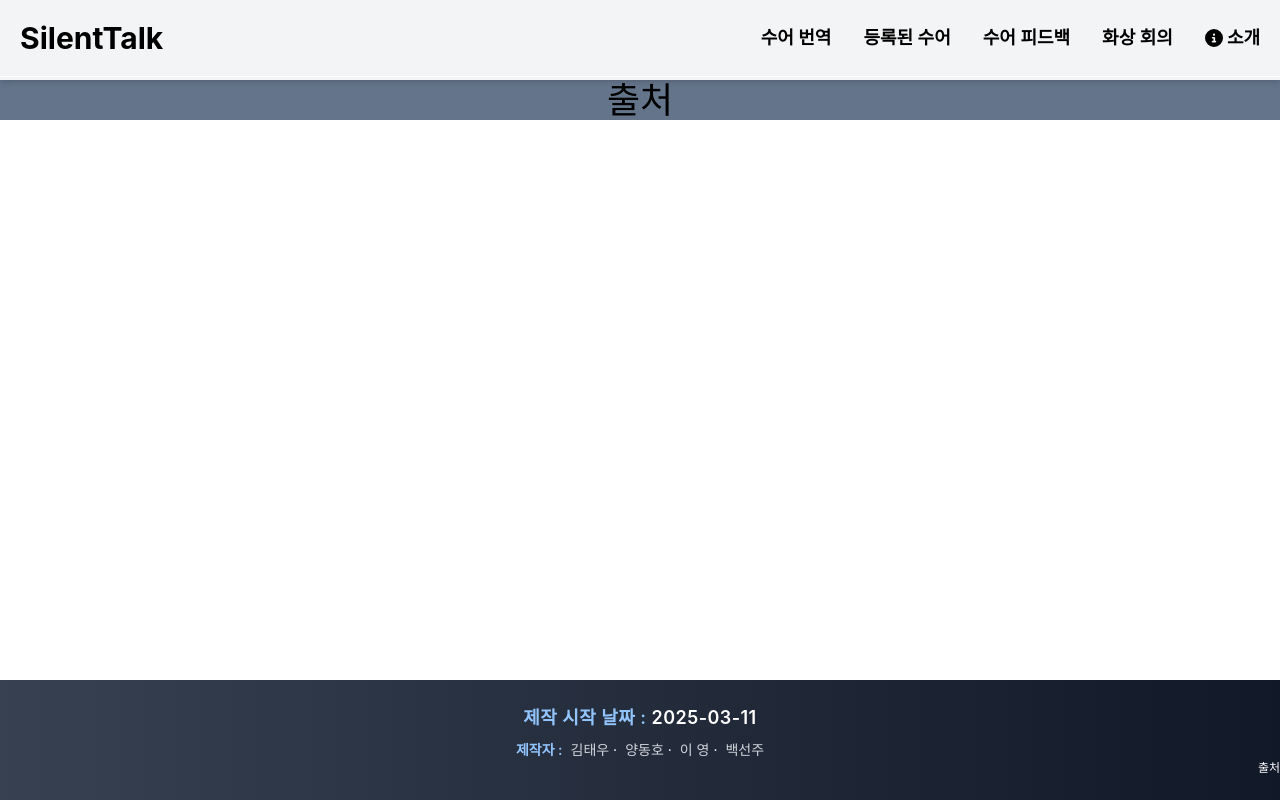
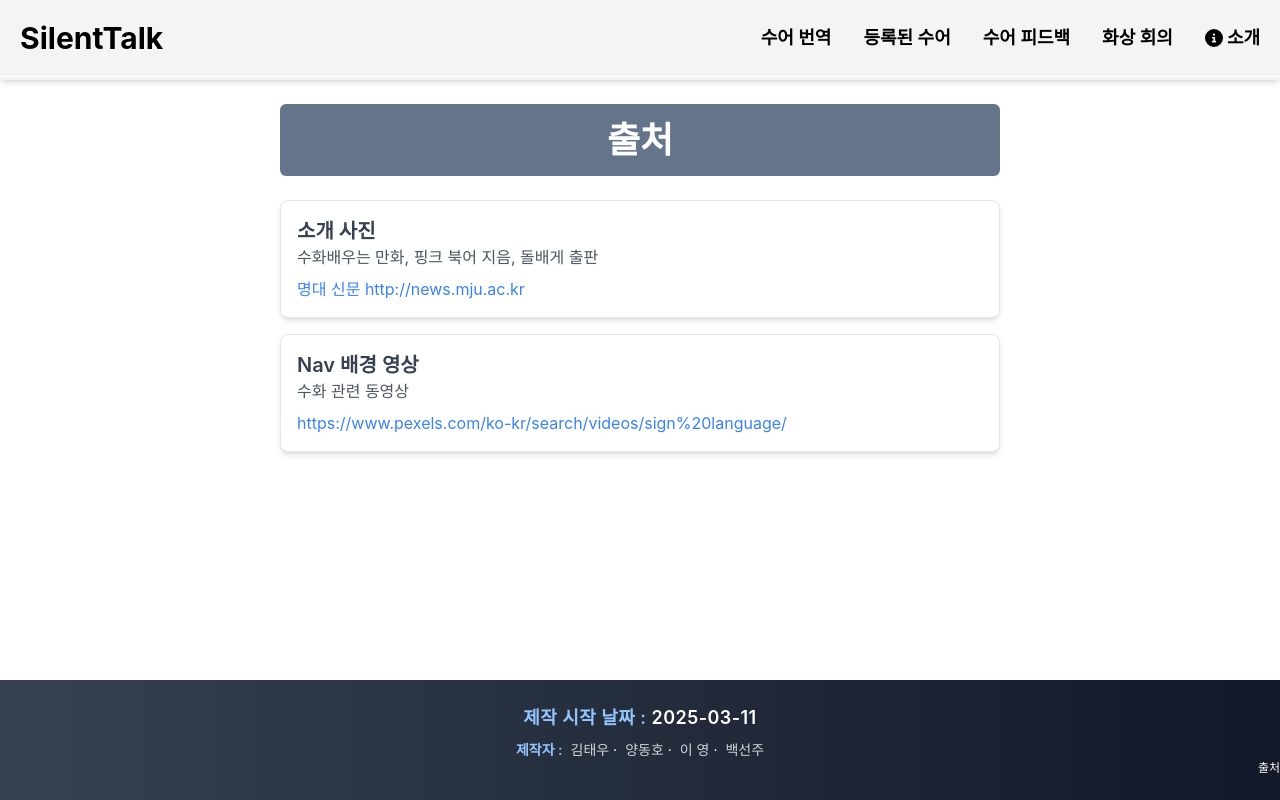
Before and after one commit to taewoo01/silent-app, a React (Create React App) app: page /Source in a window 1280 px wide. Built offline with nearby package versions, Linux system fonts and the light colour scheme.

Commit message:
출처 표시시

```diff
--- a/src/pages/Source.js
+++ b/src/pages/Source.js
@@ -1,11 +1,48 @@
 import React from "react";
 
 const Source = () => {
+    const sources = [
+        {
+            title: "소개 사진",
+            description: "수화배우는 만화, 핑크 북어 지음, 돌배게 출판",
+            url: "명대 신문 http://news.mju.ac.kr", // 실제 출처 URL 입력
+        },
+        {
+            title: "Nav 배경 영상",
+            description: "수화 관련 동영상",
+            url: "https://www.pexels.com/ko-kr/search/videos/sign%20language/",
+        },
+        // 추가 출처 계속 넣기
+    ];
+
     return (
-        <>
-            <div className="text-4xl bg-slate-500 text-center">출처</div>
-        </>
-    )
-}
+        <div className="max-w-3xl mx-auto p-6">
+            <h1 className="text-4xl font-bold bg-slate-500 text-white text-center p-4 rounded-md">
+                출처
+            </h1>
+            <div className="mt-6 space-y-4">
+                {sources.map((source, index) => (
+                    <div
+                        key={index}
+                        className="p-4 border rounded-lg shadow-md bg-white"
+                    >
+                        <h2 className="text-xl font-semibold text-gray-700">{source.title}</h2>
+                        <p className="text-gray-600">{source.description}</p>
+                        {source.url && (
+                            <a
+                                href={source.url}
+                                target="_blank"
+                                rel="noopener noreferrer"
+                                className="text-blue-500 hover:underline mt-2 block"
+                            >
+                                {source.url}
+                            </a>
+                        )}
+                    </div>
+                ))}
+            </div>
+        </div>
+    );
+};
 
 export default Source;
```
